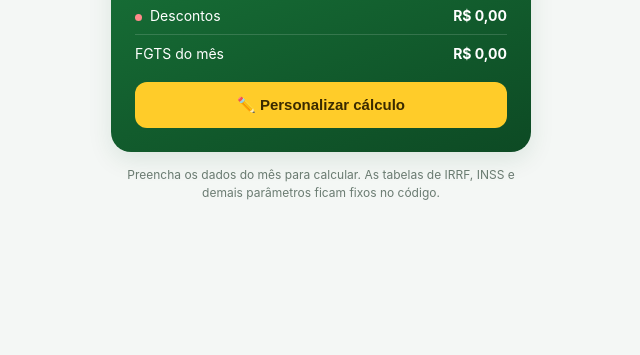
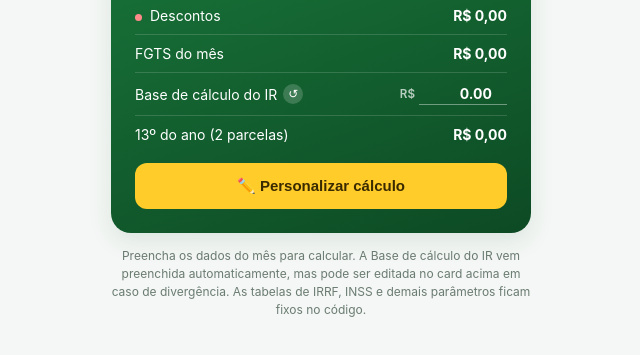
Before and after one commit to jcaferreira00-dev/cardHolerite, a plain HTML site: page index.html in a window 1280 px wide. Shown: the part 213-568 px from the top of the page, without its empty margins (319-959 px from the left). Drawn offline with Linux system fonts and the light colour scheme.

Commit message:
Add files via upload

```diff
--- a/app.js
+++ b/app.js
@@ -11,23 +11,24 @@ const IRRF_TABLE = [
 ];
 
 const DEDUCAO_DEPENDENTE = 189.59;   // Dados!D9
-const UNIDADE_REF_KLABIN = 4736;     // Dados!E13 - base para Prev. Privada (PGBL)
+const UNIDADE_REF_KLABIN = 4736;     // Dados!E13 - base para "PACK Básico VGBL" (não é PGBL, confirmado no holerite real)
 const PISO_SALARIAL      = 2020;     // Holerite!F24 - base para mensalidade sindical
 const CESTA_ALIMENTOS    = 550;      // Holerite!F25 - base para vale alimentação
 
 // Campos que são "lembrados" de um mês para o outro (persistidos no localStorage)
 const FIXED_FIELD_IDS = [
   'salarioBase', 'diasTrabalhados', 'dependentes', 'domingosFeriados',
-  'odonto', 'refeicao', 'valeAlimentacaoPct'
+  'odonto', 'refeicao', 'valeAlimentacaoPct', 'sindicatoPct',
+  'decimoTerceiroParcela1', 'decimoTerceiroParcela2'
 ];
 // Toggles que também são lembrados (mesmo esquema, mas usam .checked em vez de .value)
-const FIXED_TOGGLE_IDS = ['ativarAdiantamento', 'ativarPrevPrivada'];
+const FIXED_TOGGLE_IDS = ['ativarAdiantamento', 'ativarPrevPrivada', 'ativarSindicato'];
 const STORAGE_KEY = 'holerite_campos_fixos_v1';
 
 // Campos "de sessão": variam a cada cálculo e disparam a confirmação de saída
 const SESSION_FIELD_IDS = [
   'he50', 'he70Diurna', 'he70Noturna', 'he100Diurna', 'he100Noturna',
-  'he100Feriado', 'horasAdNoturno', 'farmacia', 'despesasMedicas', 'sindicatoPct'
+  'he100Feriado', 'horasAdNoturno', 'farmacia', 'despesasMedicas'
 ];
 
 /* =========================================================
@@ -49,7 +50,7 @@ function calcINSS(baseProventos){
   if (baseProventos <= 2902.84)  return baseProventos * 0.09  - 24.32;
   if (baseProventos <= 4354.27)  return baseProventos * 0.12  - 111.40;
   if (baseProventos <= 8475.55)  return baseProventos * 0.14  - 198.49;
-  return 988.09; // teto INSS
+  return 988.07; // teto INSS — confirmado no holerite real de Junho/2026 (Contr. INSS Remuneração)
 }
 
 /* =========================================================
@@ -89,6 +90,8 @@ function carregarCamposFixos(){
 /* =========================================================
    CÁLCULO PRINCIPAL
    ========================================================= */
+let ultimoCalculo = null; // guarda os totais do último cálculo, pra permitir editar a Base IR sem reabrir o modal
+
 function calcular(){
   // ---- INPUTS DO USUÁRIO ----
   const salarioBase        = num('salarioBase');
@@ -138,33 +141,50 @@ function calcular(){
   const totalProventos = salario + he50v + he70D + he70N + he100D + he100N + he100Fer
     + reflexoHeDSR + adicionalNoturno40 + reflexoAdNoturnoDSR + adicionalNoturno40He;
 
-  // ---- CÁLCULO DE DESCONTOS ----
+  // ---- CÁLCULO DE DESCONTOS (exceto IRRF, que depende da Base IR editável) ----
   const inss = calcINSS(totalProventos);
 
+  // "PACK Básico VGBL" - é VGBL, não PGBL, então NÃO reduz a base do IR
+  // (confirmado no holerite real: base IR = proventos - INSS - dependentes, sem subtrair o VGBL)
   const prevPrivada = ativarPrevPrivada
     ? Math.max(0, (salarioBase - UNIDADE_REF_KLABIN) * 0.9 / 10)
     : 0;
-
-  const baseIRRF = totalProventos - (dependentes * DEDUCAO_DEPENDENTE) - inss - prevPrivada;
-  const faixa = IRRF_TABLE.find(f => baseIRRF >= f.min && baseIRRF <= f.max)
-    || IRRF_TABLE[IRRF_TABLE.length - 1];
-  const irrf = Math.max(0, baseIRRF * (faixa.pct / 100) - faixa.ded);
 
   const mensalidadeSindical = ativarSindicato ? PISO_SALARIAL * (sindicatoPct / 100) : 0;
   const adiantamento = ativarAdiantamento ? 0.4 * salarioBase : 0;
   const valeAlimentacao = CESTA_ALIMENTOS * (valeAlimentacaoPct / 100);
 
-  const totalDescontos = inss + irrf + prevPrivada + mensalidadeSindical + adiantamento
+  const outrosDescontosSemIRRF = inss + prevPrivada + mensalidadeSindical + adiantamento
     + odonto + farmacia + despesasMedicas + refeicao + valeAlimentacao;
 
-  const liquido = totalProventos - totalDescontos;
+  const baseIRAuto = Math.max(0, totalProventos - (dependentes * DEDUCAO_DEPENDENTE) - inss);
   const fgts = totalProventos * 0.08;
+
+  ultimoCalculo = { totalProventos, outrosDescontosSemIRRF, fgts, baseIRAuto };
+
+  // Preenche a Base IR com o valor recém-calculado (o usuário pode ajustar depois, se necessário)
+  document.getElementById('baseIRValor').value = baseIRAuto.toFixed(2);
+
+  aplicarBaseIR(baseIRAuto);
+  atualizarDecimoTerceiro();
+}
+
+// Recalcula IRRF/Descontos/Líquido a partir de uma Base IR (automática ou editada manualmente),
+// sem precisar refazer todo o cálculo de proventos.
+function aplicarBaseIR(baseIR){
+  if (!ultimoCalculo) return;
+  const faixa = IRRF_TABLE.find(f => baseIR >= f.min && baseIR <= f.max)
+    || IRRF_TABLE[IRRF_TABLE.length - 1];
+  const irrf = Math.max(0, baseIR * (faixa.pct / 100) - faixa.ded);
+
+  const totalDescontos = ultimoCalculo.outrosDescontosSemIRRF + irrf;
+  const liquido = ultimoCalculo.totalProventos - totalDescontos;
 
   // ---- RENDER NO CARD ----
   document.getElementById('liquidoValor').textContent = fmt(liquido);
-  document.getElementById('proventosValor').textContent = 'R$ ' + fmt(totalProventos);
+  document.getElementById('proventosValor').textContent = 'R$ ' + fmt(ultimoCalculo.totalProventos);
   document.getElementById('descontosValor').textContent = 'R$ ' + fmt(totalDescontos);
-  document.getElementById('fgtsValor').textContent = 'R$ ' + fmt(fgts);
+  document.getElementById('fgtsValor').textContent = 'R$ ' + fmt(ultimoCalculo.fgts);
 }
 
 /* =========================================================
@@ -174,14 +194,12 @@ const overlay = document.getElementById('overlay');
 const confirmOverlay = document.getElementById('confirmOverlay');
 
 function possuiDadosNaoCalculados(){
-  const algumCampoPreenchido = SESSION_FIELD_IDS.some(id => {
+  // Adiantamento, previdência e sindicato agora são campos "lembrados": chegam
+  // marcados sozinhos ao reabrir, então não contam como dado novo/não calculado.
+  return SESSION_FIELD_IDS.some(id => {
     const v = document.getElementById(id).value;
     return v !== undefined && v.trim() !== '';
   });
-  // Adiantamento e previdência agora são campos "lembrados": chegam marcados
-  // sozinhos ao reabrir, então não contam como dado novo/não calculado.
-  const algumToggleDeSessaoAtivo = document.getElementById('ativarSindicato').checked;
-  return algumCampoPreenchido || algumToggleDeSessaoAtivo;
 }
 
 function abrirModal(){
@@ -238,6 +256,25 @@ document.getElementById('ativarSindicato').addEventListener('change', function()
   document.getElementById('sindicatoPctWrap').style.display = this.checked ? 'block' : 'none';
 });
 
+// ---- Base IR editável (no card principal, fora do modal) ----
+document.getElementById('baseIRValor').addEventListener('input', function(){
+  const v = parseFloat(this.value);
+  aplicarBaseIR(isNaN(v) ? 0 : v);
+});
+document.getElementById('resetBaseIR').addEventListener('click', () => {
+  if (!ultimoCalculo) return;
+  document.getElementById('baseIRValor').value = ultimoCalculo.baseIRAuto.toFixed(2);
+  aplicarBaseIR(ultimoCalculo.baseIRAuto);
+});
+
+// ---- 13º salário (duas parcelas, não entra no líquido do mês) ----
+function atualizarDecimoTerceiro(){
+  const total = num('decimoTerceiroParcela1') + num('decimoTerceiroParcela2');
+  document.getElementById('decimoTerceiroTotal').textContent = 'R$ ' + fmt(total);
+}
+document.getElementById('decimoTerceiroParcela1').addEventListener('input', atualizarDecimoTerceiro);
+document.getElementById('decimoTerceiroParcela2').addEventListener('input', atualizarDecimoTerceiro);
+
 // ---- Salva automaticamente os campos fixos sempre que forem editados ----
 FIXED_FIELD_IDS.forEach(id => {
   document.getElementById(id).addEventListener('change', salvarCamposFixos);
@@ -258,4 +295,7 @@ themeBtn.addEventListener('click', () => {
 
 // ---- Inicializar ----
 carregarCamposFixos();
+// Sincroniza a visibilidade do campo de % do sindicato com o estado salvo
+document.getElementById('sindicatoPctWrap').style.display =
+  document.getElementById('ativarSindicato').checked ? 'block' : 'none';
 calcular();
--- a/index.html
+++ b/index.html
@@ -31,11 +31,24 @@
         <span>FGTS do mês</span>
         <span class="card-row-value" id="fgtsValor">R$ 0,00</span>
       </div>
+      <div class="card-row card-row-editable">
+        <span>Base de cálculo do IR
+          <button type="button" class="reset-btn" id="resetBaseIR" title="Voltar ao valor calculado automaticamente">↺</button>
+        </span>
+        <span class="card-row-input">
+          <small>R$</small>
+          <input type="number" id="baseIRValor" step="0.01" inputmode="decimal">
+        </span>
+      </div>
+      <div class="card-row">
+        <span>13º do ano (2 parcelas)</span>
+        <span class="card-row-value" id="decimoTerceiroTotal">R$ 0,00</span>
+      </div>
     </div>
     <button class="btn-primary" id="openModal">✏️ Personalizar cálculo</button>
   </div>
 
-  <p class="hint">Preencha os dados do mês para calcular. As tabelas de IRRF, INSS e demais parâmetros ficam fixos no código.</p>
+  <p class="hint">Preencha os dados do mês para calcular. A Base de cálculo do IR vem preenchida automaticamente, mas pode ser editada no card acima em caso de divergência. As tabelas de IRRF, INSS e demais parâmetros ficam fixos no código.</p>
 </div>
 
 <!-- MODAL -->
@@ -129,22 +142,35 @@
       </div>
 
       <div class="section-title">⚙️ Opções do mês</div>
-      <p class="section-note">📌 Adiantamento e previdência mantêm o estado marcado de um mês para o outro.</p>
+      <p class="section-note">📌 Adiantamento, previdência e sindicato mantêm o estado marcado de um mês para o outro.</p>
       <div class="toggle-row">
         <span>Descontar adiantamento (40% do salário) 📌</span>
         <label class="switch"><input type="checkbox" id="ativarAdiantamento"><span class="slider"></span></label>
       </div>
       <div class="toggle-row">
-        <span>Descontar previdência privada 📌</span>
+        <span>Descontar previdência privada (VGBL) 📌</span>
         <label class="switch"><input type="checkbox" id="ativarPrevPrivada"><span class="slider"></span></label>
       </div>
       <div class="toggle-row">
-        <span>Descontar mensalidade sindical</span>
+        <span>Descontar mensalidade sindical 📌</span>
         <label class="switch"><input type="checkbox" id="ativarSindicato"><span class="slider"></span></label>
       </div>
       <div class="field" id="sindicatoPctWrap" style="margin-top:10px; display:none;">
-        <label>Mensalidade sindical (%)</label>
+        <label>Mensalidade sindical (%) 📌</label>
         <input type="number" id="sindicatoPct" step="0.01" placeholder="0">
+      </div>
+
+      <div class="section-title">🎁 13º salário (ano)</div>
+      <p class="section-note">📌 Preencha com o valor líquido recebido em cada parcela. Não entra no líquido do mês — fica só como registro para o fechamento anual.</p>
+      <div class="grid2">
+        <div class="field">
+          <label>1ª parcela (20/nov) 📌</label>
+          <input type="number" id="decimoTerceiroParcela1" step="0.01" placeholder="0,00">
+        </div>
+        <div class="field">
+          <label>2ª parcela (15/dez) 📌</label>
+          <input type="number" id="decimoTerceiroParcela2" step="0.01" placeholder="0,00">
+        </div>
       </div>
 
     </div>
--- a/styles.css
+++ b/styles.css
@@ -156,6 +156,62 @@ body{
 
 .card-row-value{
   font-weight: 700;
+}
+
+.card-row-editable span:first-child{
+  display: flex;
+  align-items: center;
+  gap: 6px;
+}
+
+.reset-btn{
+  border: none;
+  background: rgba(255,255,255,0.18);
+  color: #fff;
+  width: 20px;
+  height: 20px;
+  border-radius: 50%;
+  font-size: 12px;
+  line-height: 1;
+  cursor: pointer;
+  display: flex;
+  align-items: center;
+  justify-content: center;
+  padding: 0;
+}
+
+.reset-btn:active{
+  transform: rotate(-45deg);
+}
+
+.card-row-input{
+  display: flex;
+  align-items: center;
+  gap: 4px;
+  font-weight: 700;
+}
+
+.card-row-input small{
+  opacity: .7;
+  font-weight: 600;
+}
+
+.card-row-input input{
+  width: 88px;
+  text-align: right;
+  border: none;
+  border-bottom: 1.5px solid rgba(255,255,255,0.4);
+  background: transparent;
+  color: #fff;
+  font-size: 14px;
+  font-weight: 700;
+  font-family: inherit;
+  padding: 2px 0;
+}
+
+.card-row-input input:focus{
+  outline: none;
+  border-bottom-color: #fff;
 }
 
 .btn-primary{
```
